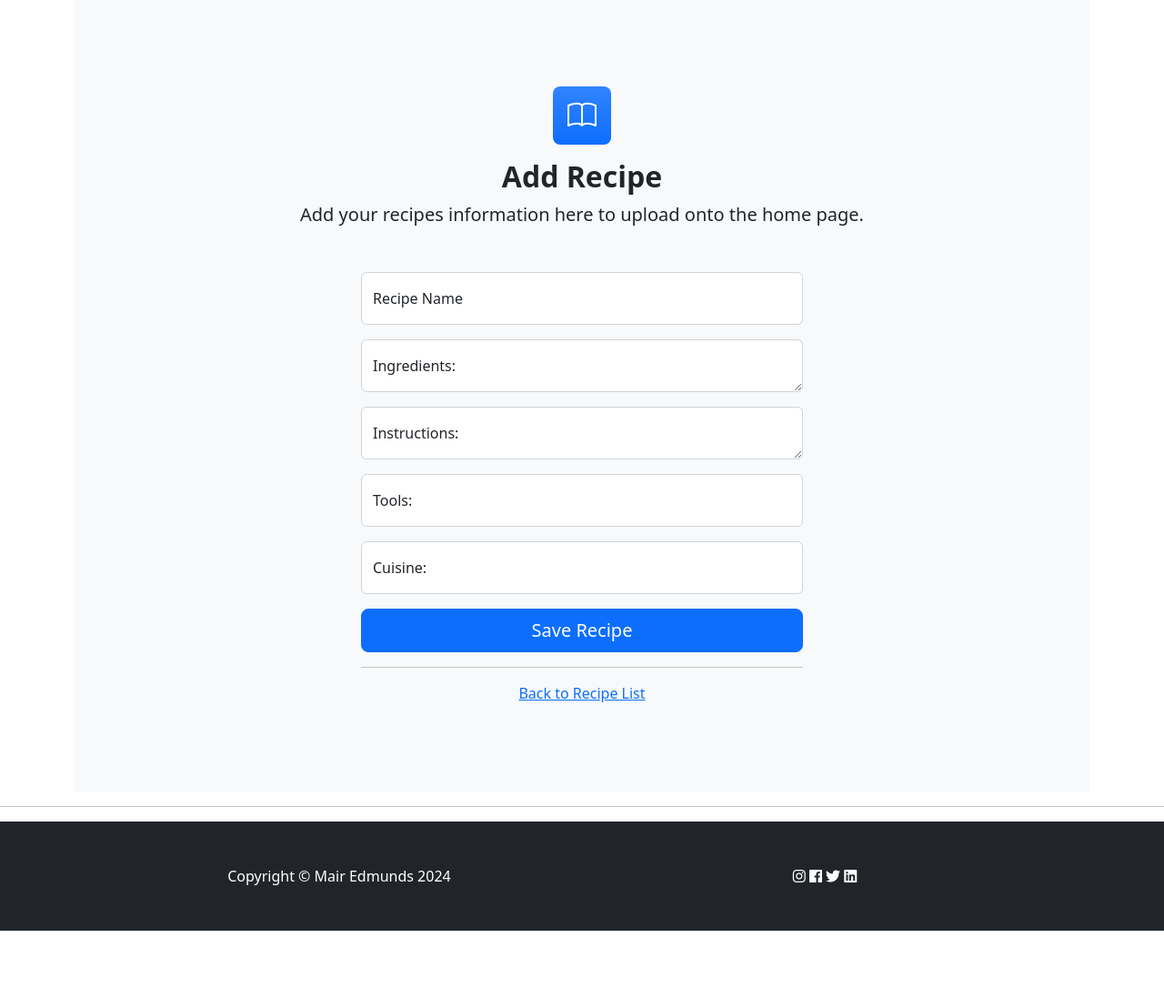
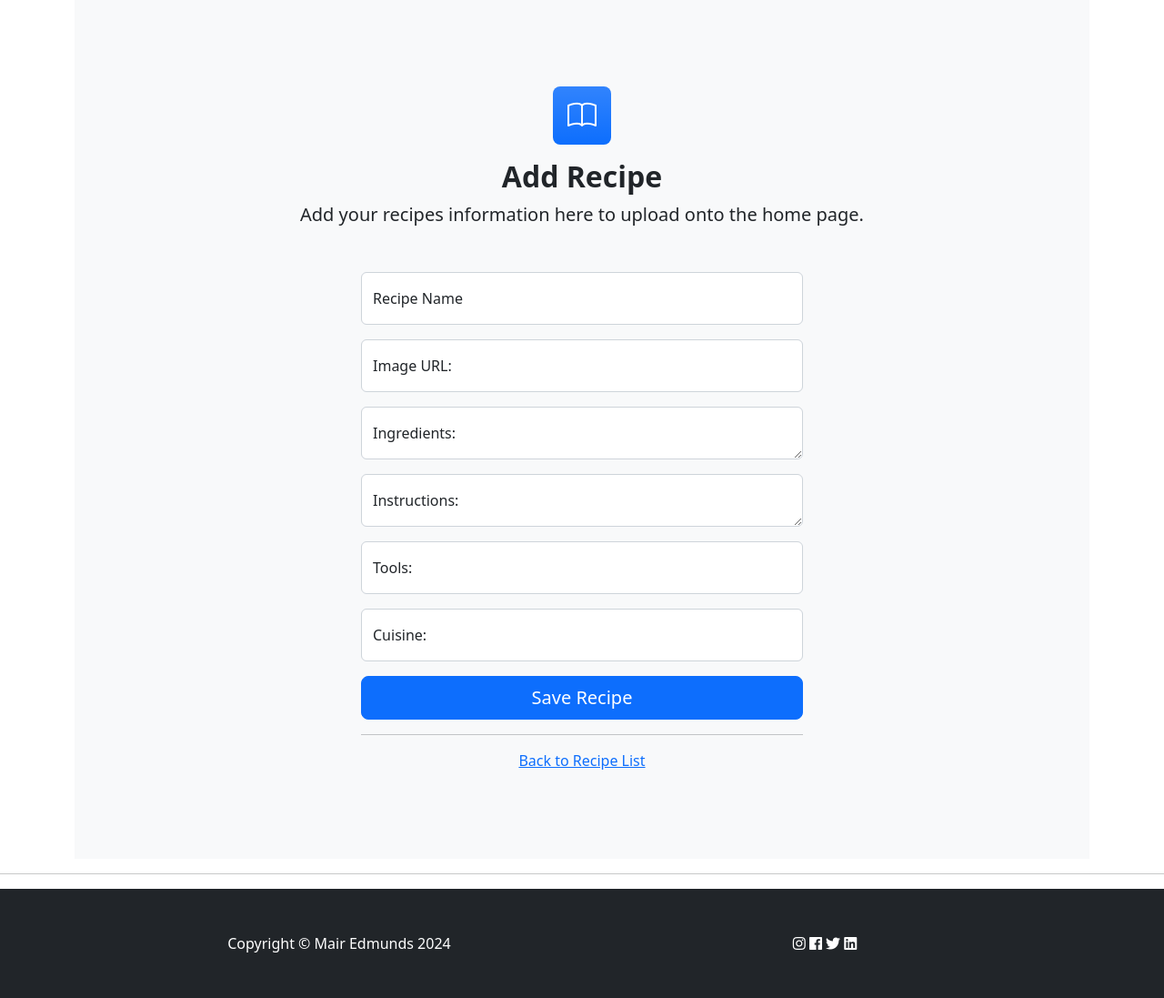
Before and after one commit to Mair-E/MilestoneProject3, a Flask app: page /addrecipe in a window 1280 px wide. Shown: the part 417-1514 px from the top of the page at 91% size. Before the commit the page ends 1440 px from the top, so only its background shows below. Run offline with Flask 3, Linux system fonts and the light colour scheme; some libraries are stand-ins or nearby versions.

Commit message:
Add image url to recipe model in run.py, add field in addrecipe.html and edit_recipe.html and update image source in index.html

```diff
--- a/run.py
+++ b/run.py
@@ -39,6 +39,8 @@ class Recipe(db.Model):
     instructions = db.Column(db.Text, nullable=False)
     tools = db.Column(db.String(255), nullable=False)
     cuisine = db.Column(db.String(255), nullable=False)
+    image_url = db.Column(db.String(255))
+
 #    user_id = db.Column(db.Integer, db.ForeignKey('user.id'), nullable=False)
 #    user = db.relationship('User', backref='recipes')
 
--- a/templates/addrecipe.html
+++ b/templates/addrecipe.html
@@ -18,6 +18,11 @@
                             placeholder="Enter your recipe name..." data-sb-validations="required">
                         <label for="name">Recipe Name</label>
                         <div class="invalid-feedback" data-sb-feedback="name:required">A recipe name is required.</div>
+                    </div>
+                    <div class="mb-3 form-floating">
+                        <input type="text" class="form-control" id="image_url" name="image_url"
+                            placeholder="Enter your recipe image URL...">
+                        <label for="image_url" class="form-label">Image URL:</label>
                     </div>
                     <div class="mb-3 form-floating">
                         <textarea class="form-control" id="ingredients" name="ingredients"
@@ -57,5 +62,4 @@
 </section>
 
 
-
 {% endblock %}
--- a/templates/edit_recipe.html
+++ b/templates/edit_recipe.html
@@ -15,6 +15,10 @@
                         <label for="name" class="form-label">Recipe Name</label>
                         <input type="text" class="form-control" id="name" name="name" value="{{ recipe.name }}"
                             required>
+                    </div>
+                    <div class="mb-3">
+                        <label for="image_url" class="form-label">Image URL</label>
+                        <input type="text" class="form-control" id="image_url" name="image_url" value="{{ recipe.image_url }}">
                     </div>
                     <div class="mb-3">
                         <label for="ingredients" class="form-label">Ingredients</label>
--- a/templates/index.html
+++ b/templates/index.html
@@ -9,8 +9,8 @@
             {% for recipe in recipes %}
             <div class="col-lg-4 col-md-6 mb-5 mb-lg-0 text-center">
                 <div class="feature mb-3">
-                    <img src="https://www.simplyrecipes.com/thmb/tR-5eHAZ3lgNR6Yvu3yxdHMNpk8=/1500x0/filters:no_upscale():max_bytes(150000):strip_icc()/Simply-Recipes-Easy-Banana-Bread-LEAD-2-2-63dd39af009945d58f5bf4c2ae8d6070.jpg"
-                        alt="Recipe image" class="img-fluid rounded-3" style="max-width: 200%; height: auto;"></i>
+                    <img src="{{ recipe.image_url }}" alt="{{ recipe.name }} class=" img-fluid rounded-3"
+                        style="max-width: 200%; height: auto;"></i>
                 </div>
                 <h2 class="h4 fw-bolder">{{ recipe.name }}</h2>
                 <p>{{ recipe.cuisine }}</p>
```
